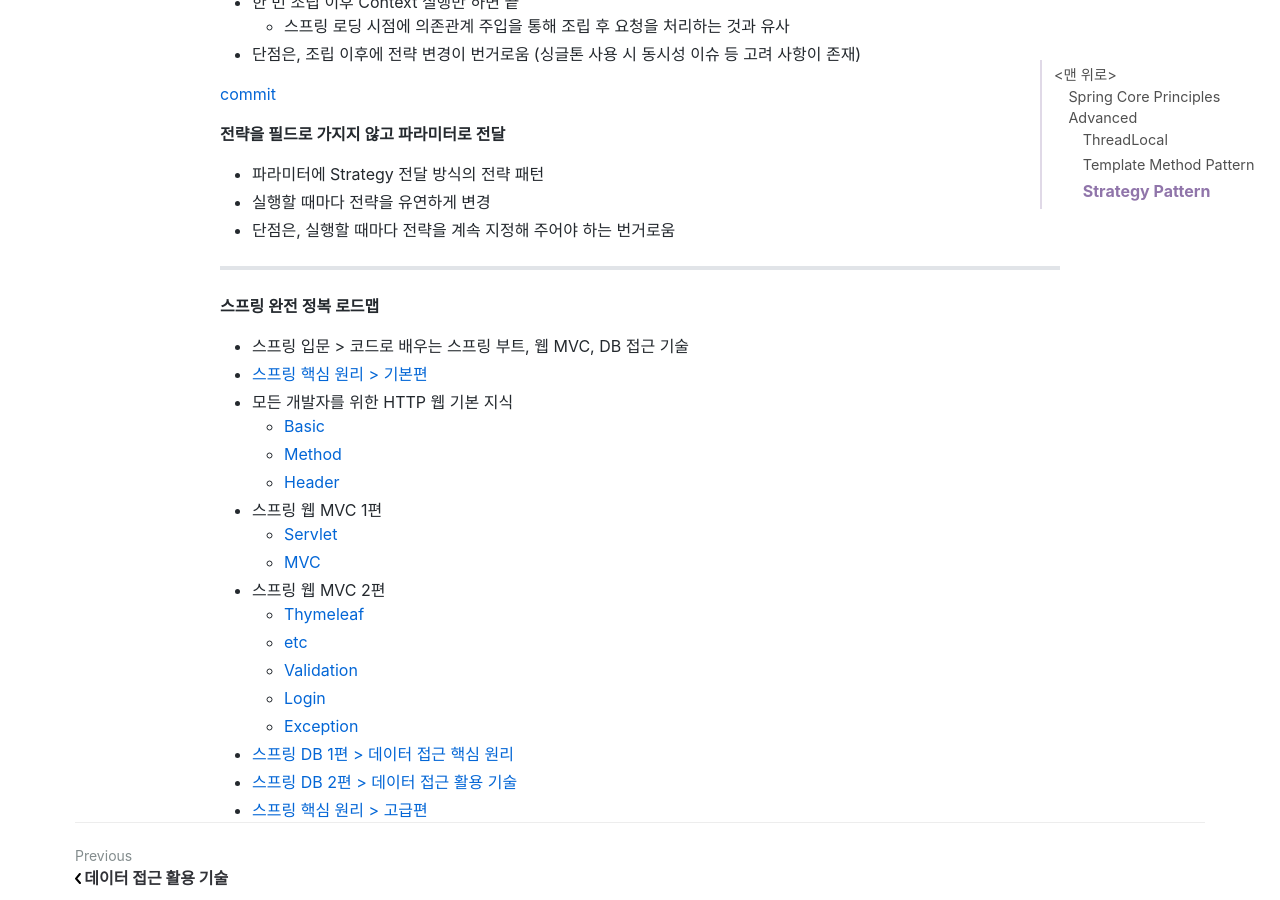
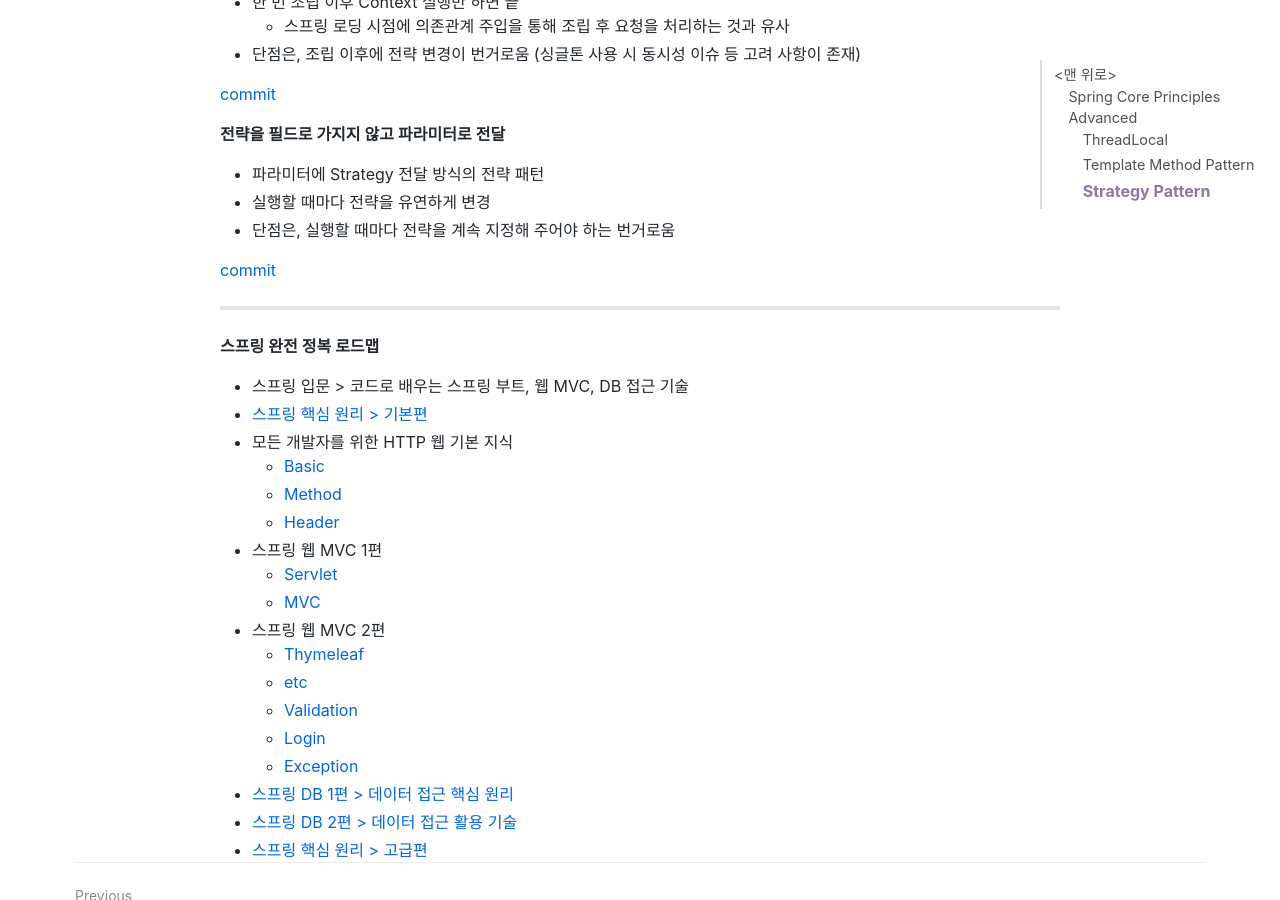
Before and after one commit to jihunparkme/jihunparkme.github.io, a Jekyll site: the page built from _posts/2022-11-20-Spring-Core-Principles-Advanced.md, in a window 1280 px wide and 900 px high, scrolled down 3819 px. Built offline with Jekyll 4.4.1, drawn with Linux system fonts in a browser that asks for light colours; nearby versions of some CDN libraries; comment, search, counter and statistics services are not loaded.

Commit message:
[Strategy Pattern] 전략을 필드로 가지지 않고 파라미터로 전달

```diff
--- a/_posts/2022-11-20-Spring-Core-Principles-Advanced.md
+++ b/_posts/2022-11-20-Spring-Core-Principles-Advanced.md
@@ -125,6 +125,8 @@
 - 실행할 때마다 전략을 유연하게 변경
 - 단점은, 실행할 때마다 전략을 계속 지정해 주어야 하는 번거로움
 
+[commit](https://github.com/jihunparkme/Inflearn-Spring-Core-Principles-Advanced/commit/2c4c1bc0b4059acb4e864cc3d3d11cee56007706)
+
 ---
 
 **스프링 완전 정복 로드맵**
```
